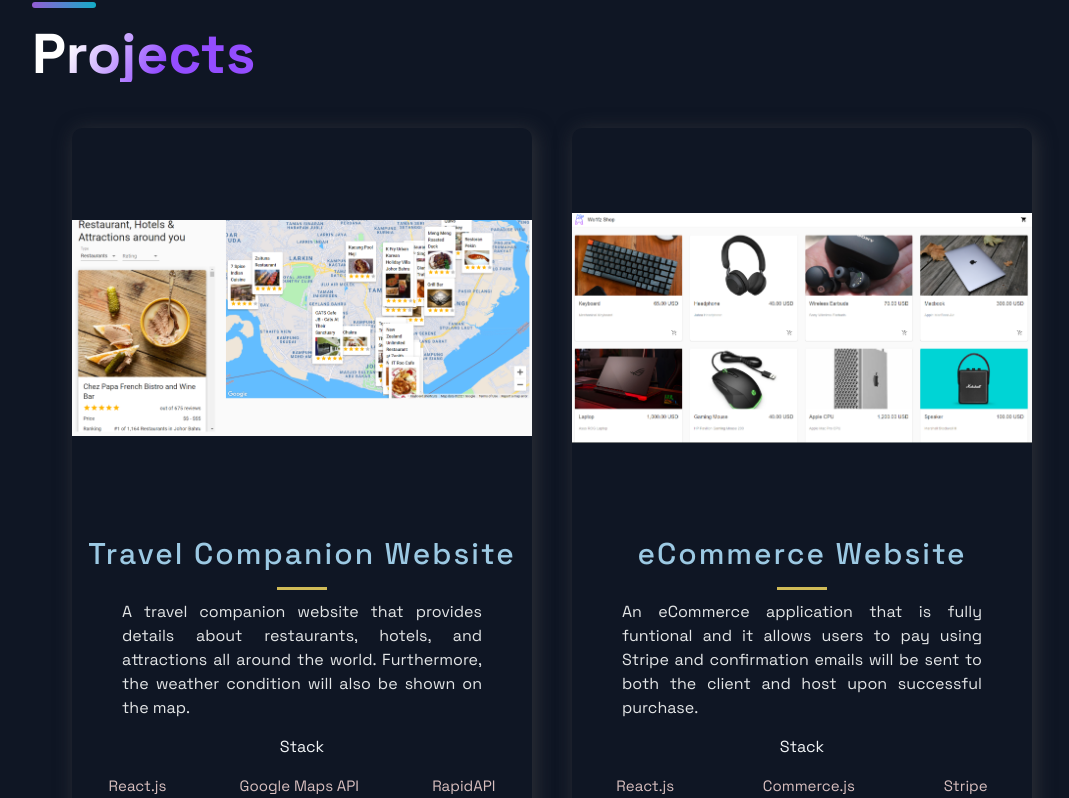
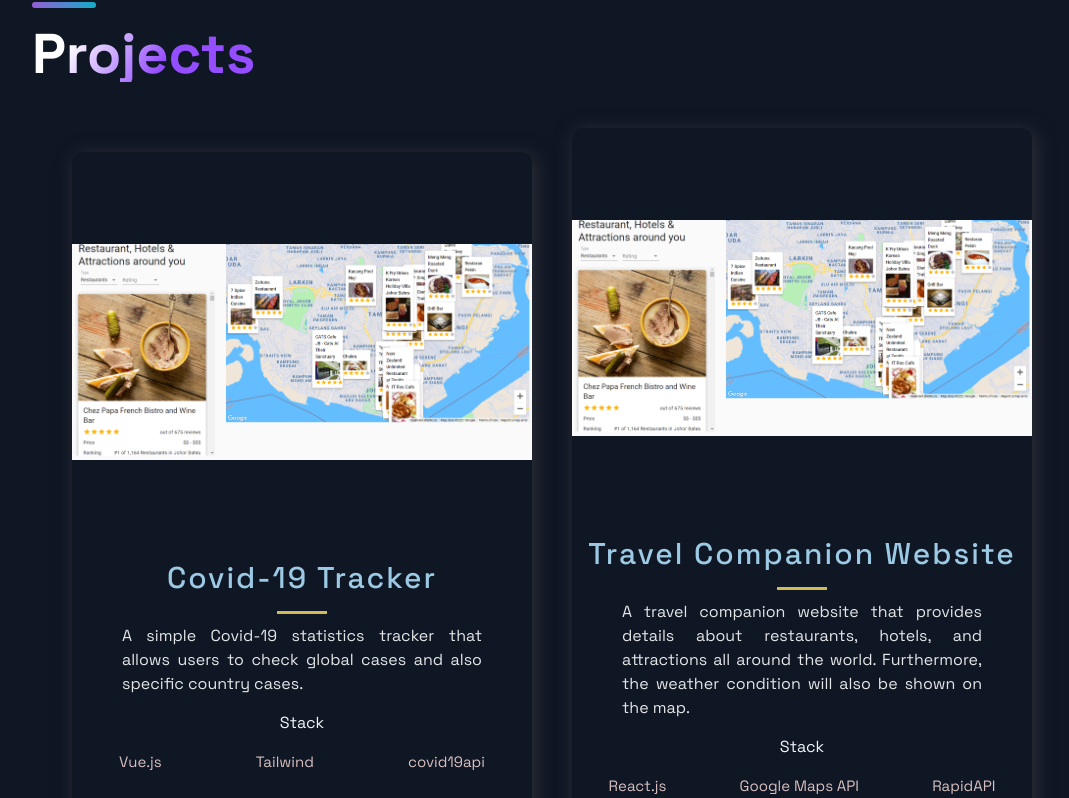
Before and after one commit to Wo1fz/Portfolio, a Next.js app: page / in a window 1280 px wide. Shown: the part 740-1538 px from the top of the page, without its empty margins (88-1157 px from the left). Built offline with nearby package versions, Linux system fonts and the light colour scheme.

Commit message:
update projects

```diff
--- a/src/constants/constants.js
+++ b/src/constants/constants.js
@@ -86,6 +86,16 @@ export const projects = [
     page: 'https://travelcompanion-miao.netlify.app',
     id: 8,
   },
+  {
+    title: 'Covid-19 Tracker',
+    description:
+      'A simple Covid-19 statistics tracker that allows users to check global cases and also specific country cases.',
+    image: '/images/travelApp.png',
+    tags: ['Vue.js', 'Tailwind', 'covid19api'],
+    code: 'https://github.com/Wo1fz/VueJS-Covid-Tracker',
+    page: 'https://covid-tracker-miao.netlify.app/',
+    id: 9,
+  },
 ]
 
 export const TimeLineData = [
```
Also changed, not shown: public/images/covid-tracker.PNG (added).
